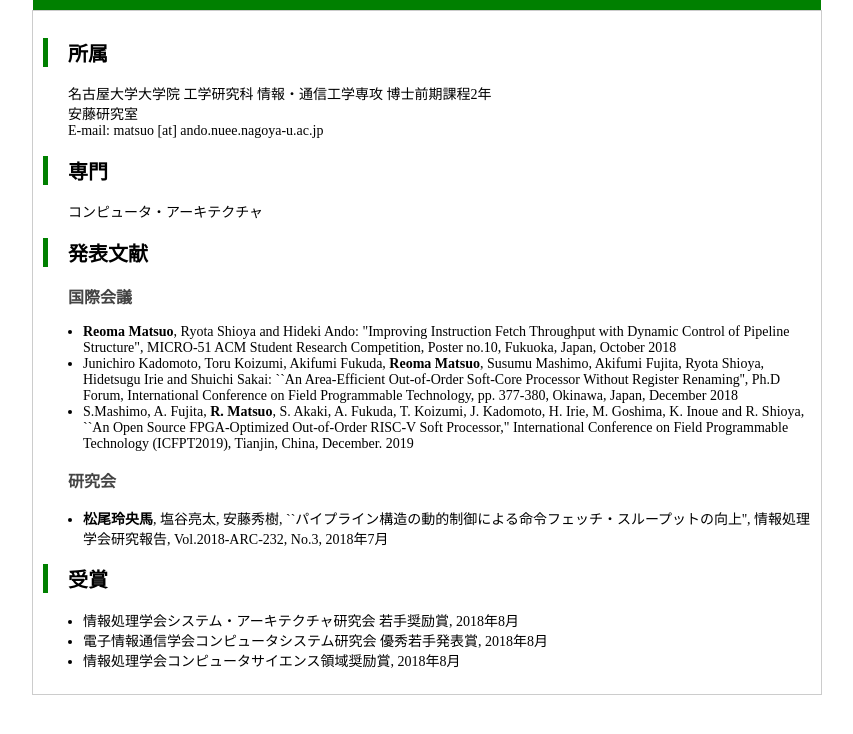
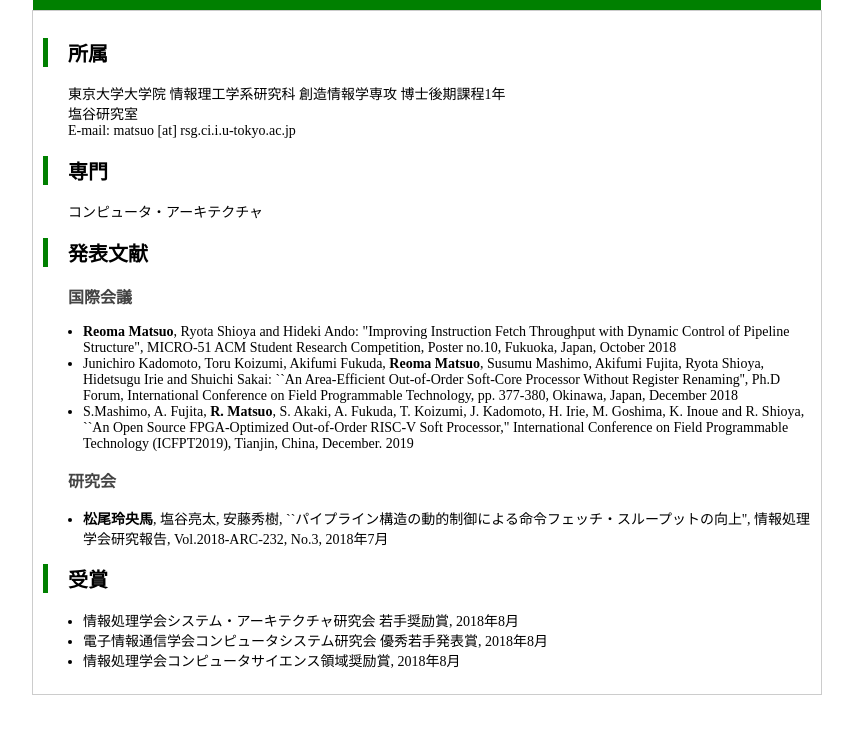
Before and after one commit to reo-pon/reo-pon.github.io, a plain HTML site: page index.html in a window 1280 px wide. Shown: the part 56-790 px from the top of the page, without its empty margins (213-1066 px from the left). Drawn offline with Linux system fonts and the light colour scheme.

Commit message:
Modify information

```diff
--- a/index.html
+++ b/index.html
@@ -12,9 +12,9 @@
     <div id="main">
       <h2>所属</h2>
       <p>
-        名古屋大学大学院 工学研究科 情報・通信工学専攻 博士前期課程2年<br>
-        安藤研究室<br>
-        E-mail: matsuo [at] ando.nuee.nagoya-u.ac.jp
+        東京大学大学院 情報理工学系研究科 創造情報学専攻 博士後期課程1年<br>
+        塩谷研究室<br>
+        E-mail: matsuo [at] rsg.ci.i.u-tokyo.ac.jp
       </p>
       <h2>専門</h2>
       <p>コンピュータ・アーキテクチャ</p>
```
